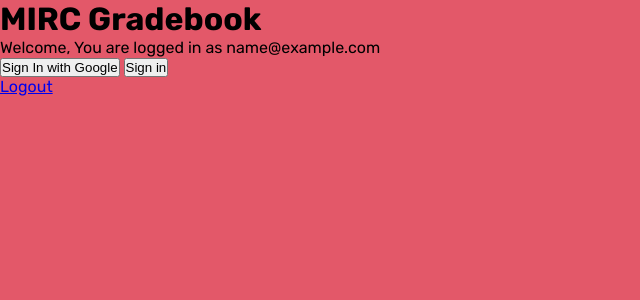
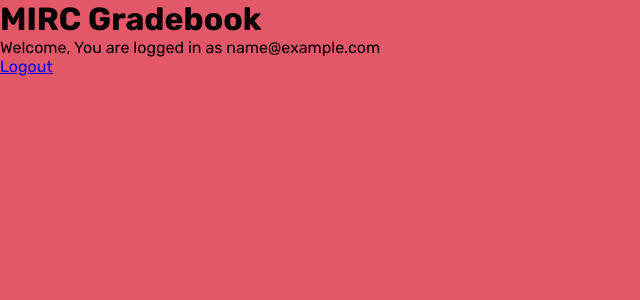
Before and after one commit to satish-reddy-tamu/MIRC-Gradebook, a Django app: page / in a window 1280 px wide. Shown: the top 300 px of the page, without its empty margins (0-640 px from the left). Run offline with Django 4.2, Linux system fonts and the light colour scheme; the visitor is signed in with stand-in values (Sample User, id 1); some libraries are stand-ins or nearby versions.

Commit message:
index.html updated

```diff
--- a/gradebook_app/templates/index.html
+++ b/gradebook_app/templates/index.html
@@ -9,10 +9,6 @@
 <h1>MIRC Gradebook</h1>
 {% if user.is_authenticated %}
     <p>Welcome, You are logged in as {{ user.email }}</p>
-    <div class="action">
-      <button>Sign In with Google</button>
-      <button>Sign in</button>
-    </div>
     <a id="logout" href="/accounts/logout" class="button">Logout</a>
 {% else %}
     <a id="google_login" href="/accounts/google/login" class="btn btn-success">
```
